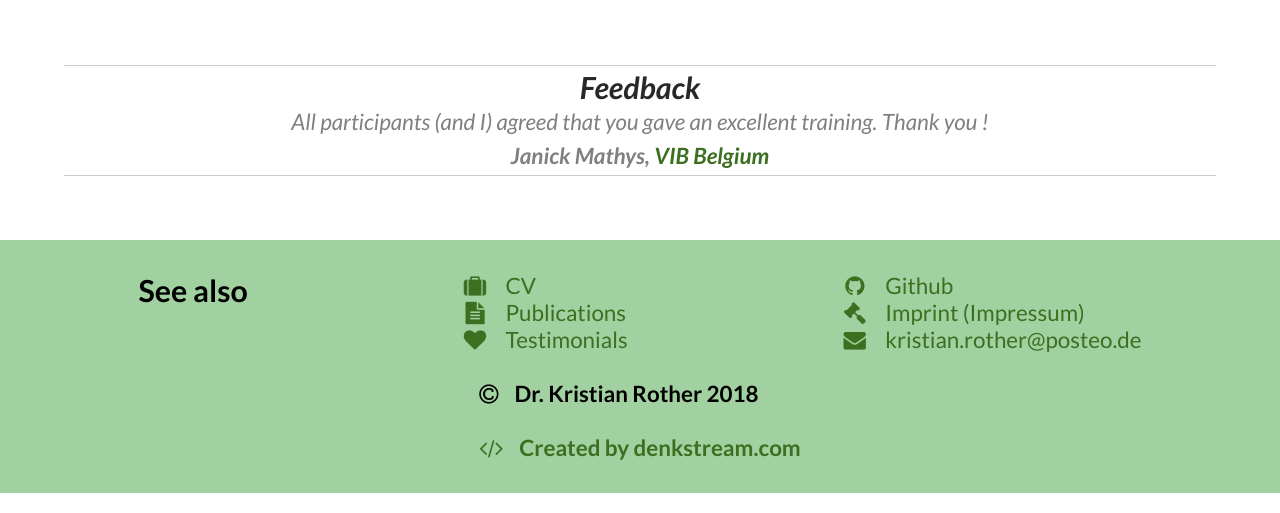
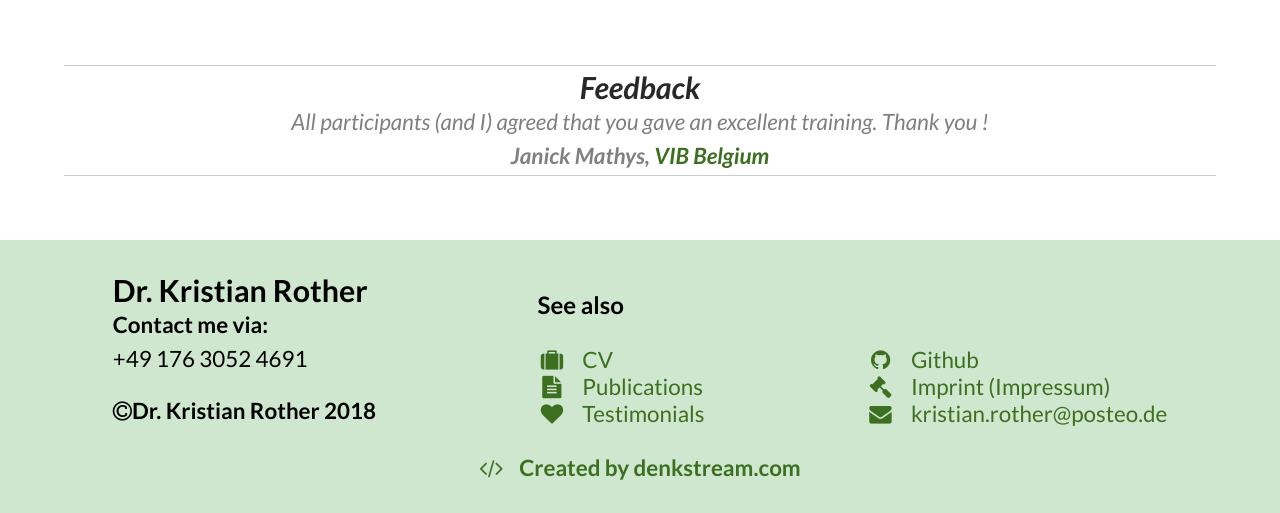
Before and after one commit to krother/academis_website, a Flask app: page /cv in a window 1280 px wide. Shown: the part 4212-4725 px from the top of the page. Run offline with Flask 2, Linux system fonts and the light colour scheme; some libraries are stand-ins or nearby versions.

Commit message:
add footer styling

```diff
--- a/static/css/integrated.css
+++ b/static/css/integrated.css
@@ -4,7 +4,7 @@
     --main-bg-color: #ffffff;
     --secondary-color: #008000;
 	--hover-color: #004800;
-    --bg-color: #0080005e;
+    --bg-color: #00800030;
     --link-color:#008000;
 	--footer-link-color: #efefef;
     --line-color: rgba(0, 128, 0, 0.298);
@@ -677,6 +677,7 @@ nav {
 
 footer {
     width: 100%;
+	height: auto;
     display: flex;
     flex-direction: column;
     position: relative;
@@ -689,11 +690,11 @@ footer {
 .footer-links {
     display: flex;
     justify-content: space-around;
+	align-items: flex-end;
 	/* color: #efefef; */
 }
-
-.copyright {
-    align-self: center;
+.fa-copyright {
+	padding-top: 1.5rem;
 }
 
 #wrapper-secondary ul.list-more {
@@ -710,10 +711,18 @@ footer {
 	/* color: var(--footer-link-color); */
 }
 
+.copyright {
+    align-self: center;
+	/* align-self: flex-end; */
+}
+
+.copyright li {
+	padding: 0px 2rem;
+}
 /******************* FOOTER END *******************/
 
+/******************* FIXME: MEDIA QUERIES START - RESPONSIVE DESIGN *******************/
 
-/******************* FIXME: MEDIA QUERIES START - RESPONSIVE DESIGN *******************/
 
 @media (min-width: 1200px) and (max-width: 1342px) {
     nav {
--- a/templates/toc.html
+++ b/templates/toc.html
@@ -2,8 +2,16 @@
 <footer class="group">
 
   <div class="footer-links">
-    <h2>See also</h2>
+    <div>
+      <h2>Dr. Kristian Rother</h2>
+      <p><b>Contact me via:</b>
+      <br>+49 176 3052 4691<br>
+      <strong><i class="fa fa-copyright"></i>Dr. Kristian Rother 2018</strong>
+    </div>
+
     <ul class="list-more">
+      <h3>See also</h3>
+      <br>
       <!--
       <li><a href="/courses"><i class="fa fa-fw fa-university"></i>Courses</a></li>
       <li><a href="/talks"><i class="fa fa-fw fa-comments"></i>Talks</a></li>
@@ -14,15 +22,19 @@
       <li><a href="/publications"><i class="fa fa-fw fa-file-text"></i>Publications</a></li>
       <li><a href="/testimonials"><i class="fa fa-fw fa-heart"></i>Testimonials</a></li>
     </ul>
+
     <ul class="list-more">
+        <li></li>
         <li><a href="http://github.com/krother"><i class="fa fa-fw fa-github"></i>Github</a></li>
         <li><a href="/impressum"><i class="fa fa-fw fa-gavel"></i>Imprint (Impressum)</a></li>
         <li><a href="mailto:kristian.rother@posteo.de"><i class="fa fa-fw fa-envelope"></i>kristian.rother@posteo.de</a></li>
+        <!-- <li><p><b>Contact me via:</b><br>+49 176 3052 4691<br></li> -->
     </ul>
+
   </div>
 
   <ul class="list-more copyright">
-      <li><br><strong><i class="fa fa-copyright"></i>Dr. Kristian Rother 2018</strong></li>
+      <!-- <li><br><strong><i class="fa fa-copyright"></i>Dr. Kristian Rother 2018</strong></li> -->
       <li><br><a href="http://www.denkstream.com"><strong><i class="fa fa-code"></i>Created by denkstream.com</strong></a></li>
   </ul>
 
```
Also changed, not shown: templates/academis.html (+7 -7 lines). Lines whose indentation alone changed are shown as unchanged.
